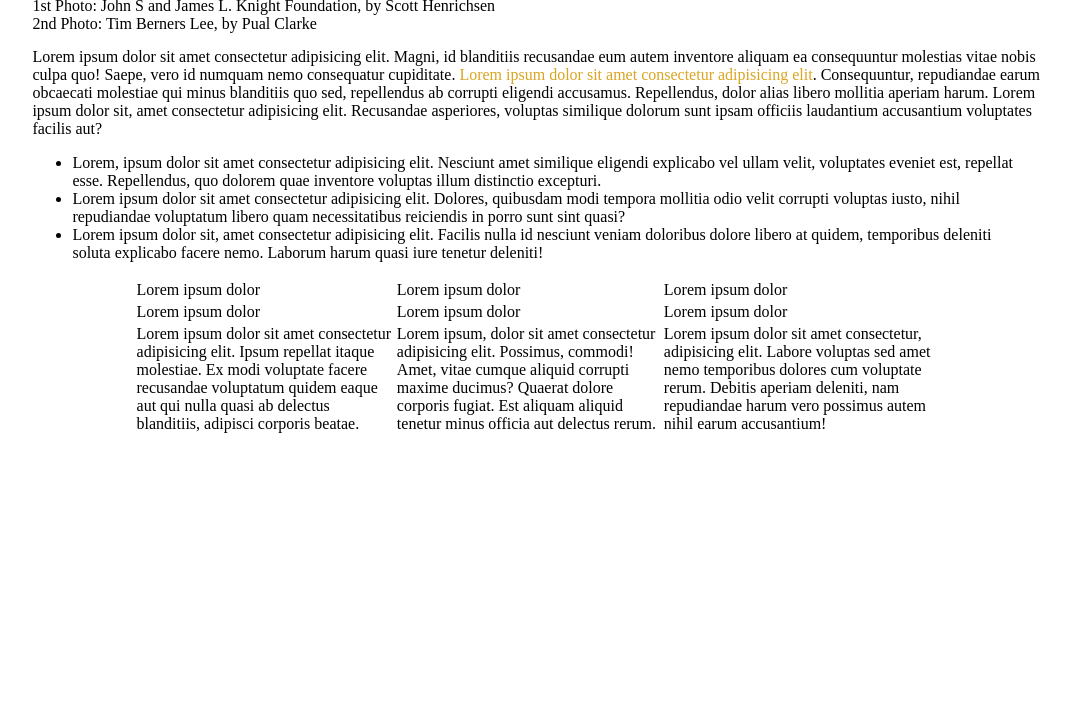
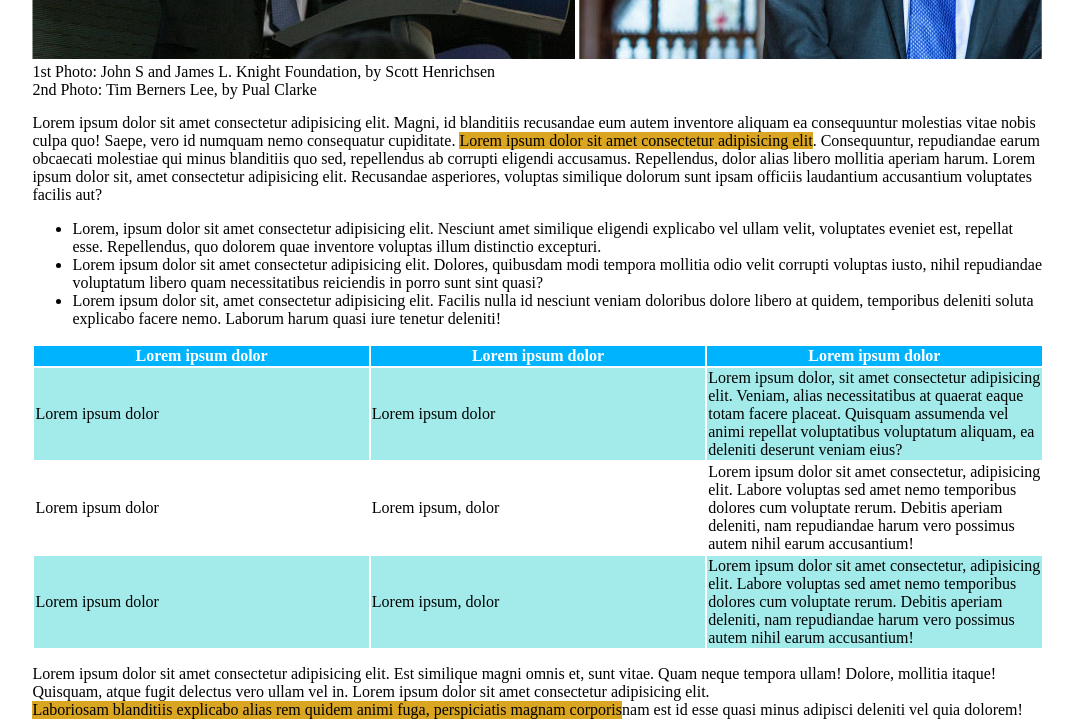
Before and after one commit to AndreaCreazzi/html-css-booleaner, a plain HTML site: page index.html in a window 1280 px wide. Shown: the part 663-1390 px from the top of the page, without its empty margins (102-1175 px from the left). Before the commit the page ends 1114 px from the top, so only its background shows below. Drawn offline with Linux system fonts and the light colour scheme.

Commit message:
added main and css

```diff
--- a/css/style.css
+++ b/css/style.css
@@ -21,7 +21,7 @@
 
 h1{
     font-size: 49px;
-    display: inline;
+
 }
 
 .font_one{
@@ -51,18 +51,35 @@ i{
 }
 
 .color{
-    color: goldenrod;
+    background-color: goldenrod;
     display: inline;
 }
 
 .unorder-text{
-    margin-right: 20px;
-
+   margin: 15px auto;
+    width: 100%;
 }
 
 .table{
     margin:15px auto ;
-    width: 80%;
+    width: 100%;
+}
 
+th{
+    background-color: rgb(0, 179, 255);
+    width: 20%;
+    color: white;
+}
 
+.first-color{
+    background-color:rgb(163, 235, 235);
 }
+
+.second-color{
+    background-color:rgb(163, 235, 235);
+}
+
+.second-text{
+    background-color: goldenrod;
+    display: inline-block;
+}
--- a/index.html
+++ b/index.html
@@ -24,7 +24,7 @@
         <main>
             <figure class="image">
                 <img src="img/tim-1.jpg" alt="tim">
-                <img src="img/tim-2.jpg" alt="">
+                <img src="img/tim-2.jpg" alt="tim">
             </figure>
             <div class="small-text">1st Photo: John S and James L. Knight Foundation, by Scott Henrichsen</div>
             <div class="small-text">2nd Photo: Tim Berners Lee, by Pual Clarke</div>
@@ -42,24 +42,32 @@
                 <table>
                     <thead>
                         <tr>
-                            <td>Lorem ipsum dolor</td>
-                            <td>Lorem ipsum dolor</td>
-                            <td>Lorem ipsum dolor</td>
+                            <th>Lorem ipsum dolor</th>
+                            <th>Lorem ipsum dolor</th>
+                            <th>Lorem ipsum dolor</th>
                         </tr>
                     </thead>
                     <tbody>
+                        <tr class="first-color">
+                            <td>Lorem ipsum dolor</td>
+                            <td>Lorem ipsum dolor</td>
+                            <td>Lorem ipsum dolor, sit amet consectetur adipisicing elit. Veniam, alias necessitatibus at quaerat eaque totam facere placeat. Quisquam assumenda vel animi repellat voluptatibus voluptatum aliquam, ea deleniti deserunt veniam eius?</td>
+                        </tr>
                         <tr>
                             <td>Lorem ipsum dolor</td>
+                            <td>Lorem ipsum, dolor</td>
+                            <td>Lorem ipsum dolor sit amet consectetur, adipisicing elit. Labore voluptas sed amet nemo temporibus dolores cum voluptate rerum. Debitis aperiam deleniti, nam repudiandae harum vero possimus autem nihil earum accusantium!</td>
+                        </tr>
+                        <tr class="second-color">
                             <td>Lorem ipsum dolor</td>
-                            <td>Lorem ipsum dolor</td>
-                        </tr>
-                        <tr>
-                            <td>Lorem ipsum dolor sit amet consectetur adipisicing elit. Ipsum repellat itaque molestiae. Ex modi voluptate facere recusandae voluptatum quidem eaque aut qui nulla quasi ab delectus blanditiis, adipisci corporis beatae.</td>
-                            <td>Lorem ipsum, dolor sit amet consectetur adipisicing elit. Possimus, commodi! Amet, vitae cumque aliquid corrupti maxime ducimus? Quaerat dolore corporis fugiat. Est aliquam aliquid tenetur minus officia aut delectus rerum.</td>
+                            <td>Lorem ipsum, dolor</td>
                             <td>Lorem ipsum dolor sit amet consectetur, adipisicing elit. Labore voluptas sed amet nemo temporibus dolores cum voluptate rerum. Debitis aperiam deleniti, nam repudiandae harum vero possimus autem nihil earum accusantium!</td>
                         </tr>
                     </tbody>
                 </table>
+            </section>
+            <section>
+                <div>Lorem ipsum dolor sit amet consectetur adipisicing elit. Est similique magni omnis et, sunt vitae. Quam neque tempora ullam! Dolore, mollitia itaque! Quisquam, atque fugit delectus vero ullam vel in. Lorem ipsum dolor sit amet consectetur adipisicing elit. <div class="second-text">Laboriosam blanditiis explicabo alias rem quidem animi fuga, perspiciatis magnam corporis</div>nam est id esse quasi minus adipisci deleniti vel quia dolorem! </div>
             </section>
         </main>
 
```
